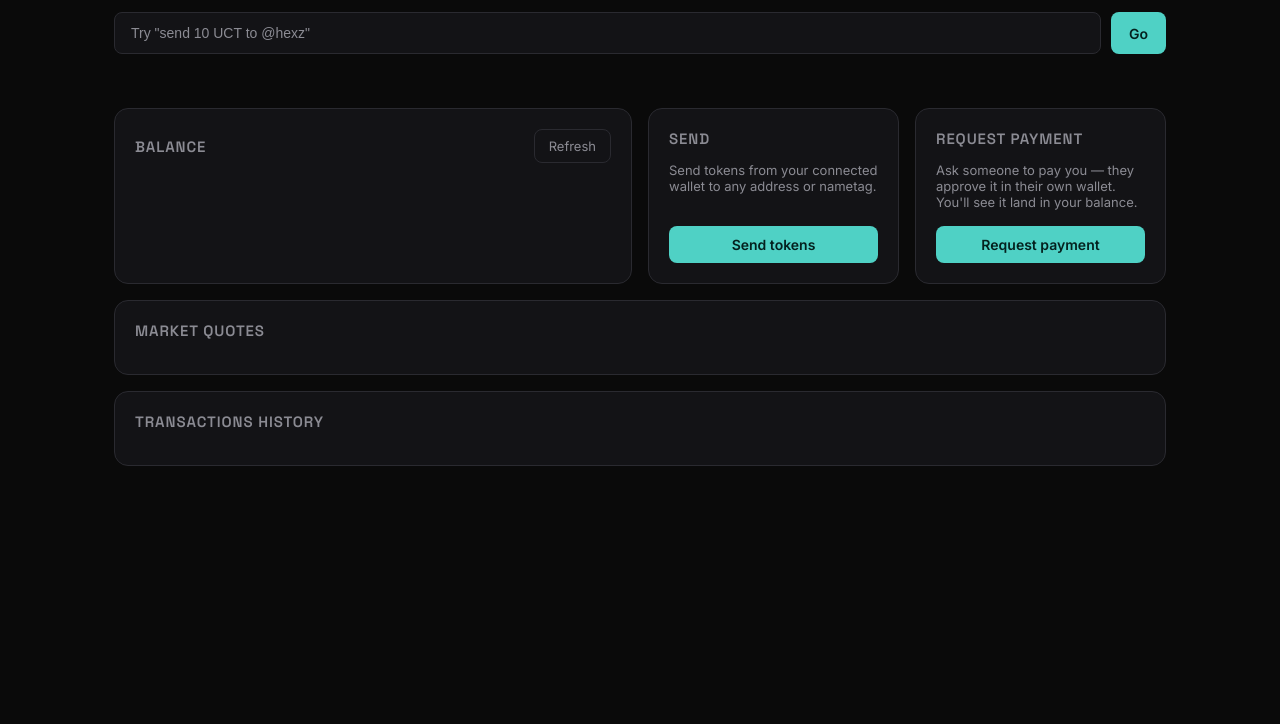
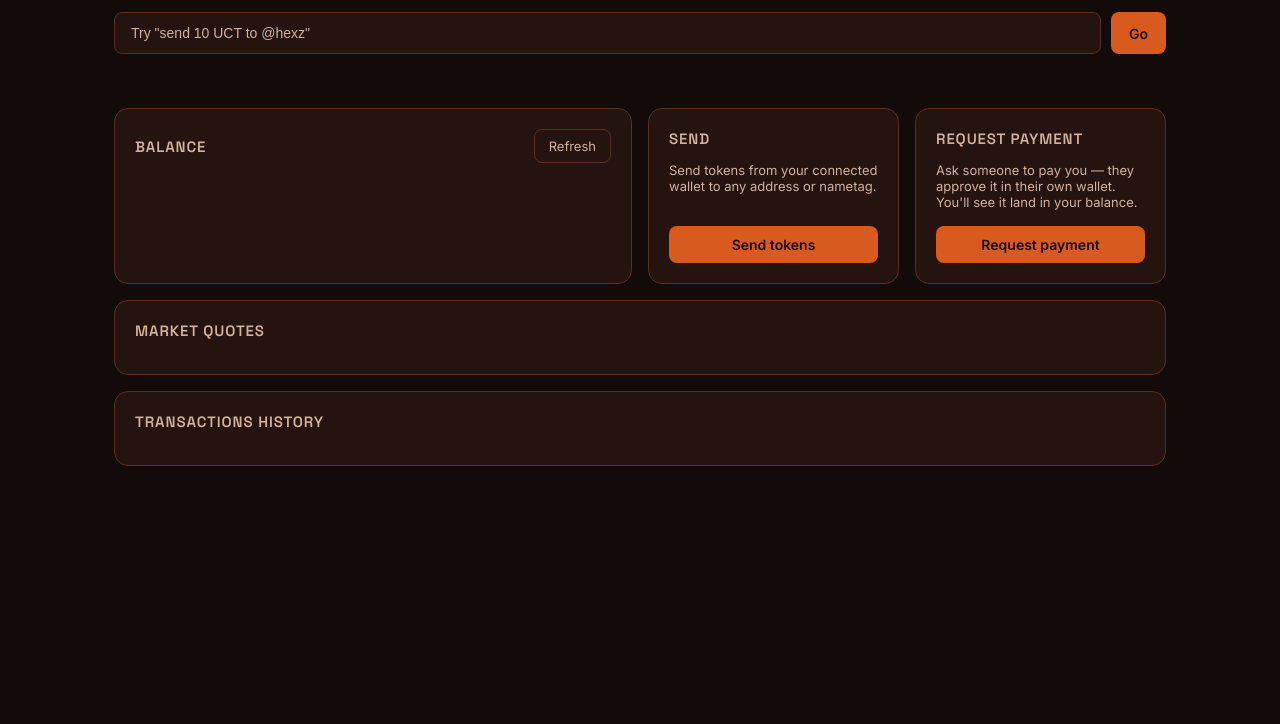
Before and after one commit to Obahakim/ROOGLE, a website with bundled scripts: page client/index.html in a window 1280 px wide. Shown: the part 76-800 px from the top of the page. Built offline with nearby package versions, Linux system fonts and the light colour scheme; what @unicitylabs/sphere-sdk would draw is missing.

Commit message:
add favicom

```diff
--- a/client/index.html
+++ b/client/index.html
@@ -3,8 +3,10 @@
 <head>
   <meta charset="UTF-8" />
   <meta name="viewport" content="width=device-width, initial-scale=1.0" />
-  <meta name="theme-color" content="#0a0a0a" />
+  <meta name="theme-color" content="#31130b" />
   <title>ROOGLE — Unicity Sphere Wallet</title>
+  <link rel="icon" type="image/png" href="/favicon.png" />
+  <link rel="icon" type="image/svg+xml" href="/favicon.svg" />
   <link rel="preconnect" href="https://fonts.googleapis.com" />
   <link rel="preconnect" href="https://fonts.gstatic.com" crossorigin />
   <link
--- a/client/src/style.css
+++ b/client/src/style.css
@@ -9,17 +9,17 @@
  */
 
 :root {
-  --bg: #0a0a0a;
-  --surface: #131316;
-  --surface-2: #1c1c20;
-  --border: #2a2a30;
-  --text: #f2f2f0;
-  --text-dim: #8b8b93;
-  --accent: #4fd1c5;
-  --accent-dim: #2c7a72;
-  --accent-ink: #04211e;
-  --danger: #f2555a;
-  --success: #5fd97a;
+  --bg: #120b09;
+  --surface: #24130e;
+  --surface-2: #351d14;
+  --border: #5a2f1e;
+  --text: #f9eee3;
+  --text-dim: #d3b19c;
+  --accent: #d95a1f;
+  --accent-dim: #a33e12;
+  --accent-ink: #1b0905;
+  --danger: #f48c30;
+  --success: #ffb56b;
   --radius: 14px;
   --radius-sm: 8px;
 }
```
Also changed, not shown: client/favicon.png (added), client/favicon.svg (added).
